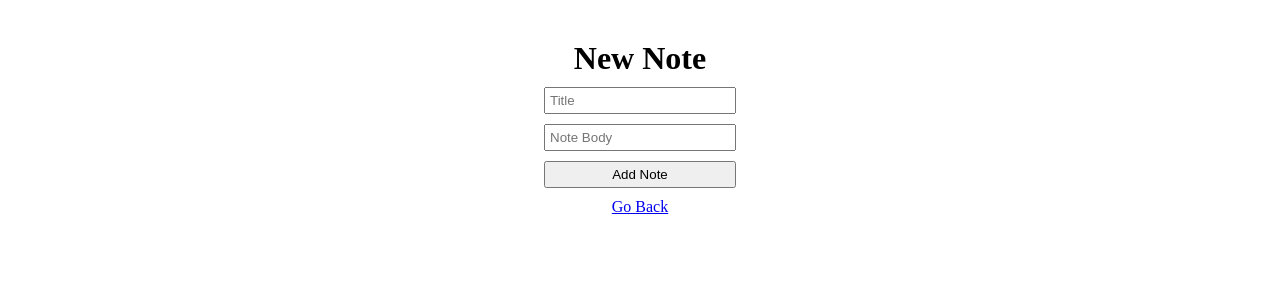
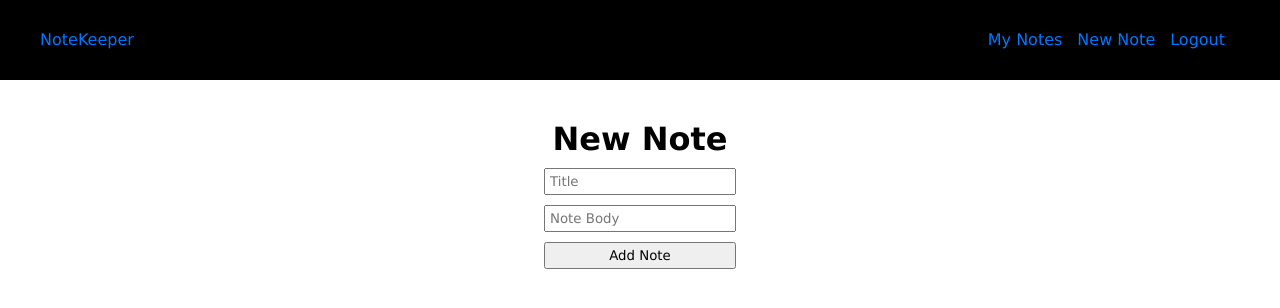
Before and after one commit to arpanneupane19/flask-note-keeper, a Flask app: page /new-note in a window 1280 px wide. Shown: the top 308 px of the page. Run offline with Flask 2, Linux system fonts and the light colour scheme; the first user in the database is signed in.

Commit message:
added navbar on new note page

```diff
--- a/app/templates/new_note.html
+++ b/app/templates/new_note.html
@@ -7,28 +7,105 @@
 </head>
 <body>
 
+    <div class='navbar'>
+        <nav>
+            <ul>
+                <li><a href="#">NoteKeeper</a></li>
+                <div class="links">
+                    <li><a href="{{url_for('view_notes')}}">My Notes</a></li>
+                    <li><a href="{{url_for('new_note')}}">New Note</a></li>
+                    <li><a href="{{url_for('logout')}}">Logout</a></li>
+                </div>
+            </ul>
+        </nav>
+    </div>
+
     <h1>New Note</h1>
 
+    <div class="new-note">
         <form method='POST' action=''>
             {{form.hidden_tag()}}
             {{form.title}}
             {{form.note_body}}
             {{form.submit}}
         </form>
+    </div>
 
-    <a href="{{url_for('dashboard')}}">Go Back</a>
+
     <style>
         * {
+            padding: 0;
             margin: 0;
-            padding: 0;
+            list-style-type: none;
+            font-family: Verdana, Geneva, Tahoma, sans-serif;
         }
 
-        body {
+        h1 {
             margin-top: 40px;
+            text-align: center;
+        }
+
+        .navbar {
+            height: 80px;
+            background: black;
+        }
+
+        .navbar > nav > ul {
             display: flex;
-            flex-direction: column;
+            padding-left: 40px;
+            padding-right: 40px;
+            padding-top: 30px;
+            justify-content: space-between;
+        }
+
+        .navbar > nav > ul > li > a {
+            color: #0077ff;
+            text-decoration: none;
+
+        }
+
+        .links {
+            display: flex;
+        }
+
+
+        .links > li > a {
+            color: #0077ff;
+            margin-right: 15px;
+            text-decoration: none;
+        }
+
+        .links > li > a:hover {
+            background-color: white;
+            padding: 10px;
+            color: #0077ff;
+            border-radius: 4px;
+            transition: .3s;
+        }
+
+        .new-note {
+            display: flex;
+        }
+
+
+        .new-note > li > a {
+            color: #0077ff;
+            margin-right: 15px;
+            text-decoration: none;
+        }
+
+        .new-note > li > a:hover {
+            background-color: white;
+            padding: 10px;
+            color: #0077ff;
+            border-radius: 4px;
+            transition: .3s;
+        }
+
+        .new-note {
+            display: flex;
+            justify-content: center;
             align-items: center;
-            justify-content: center;
         }
 
         form {
```
Lines whose indentation alone changed are shown as unchanged.
